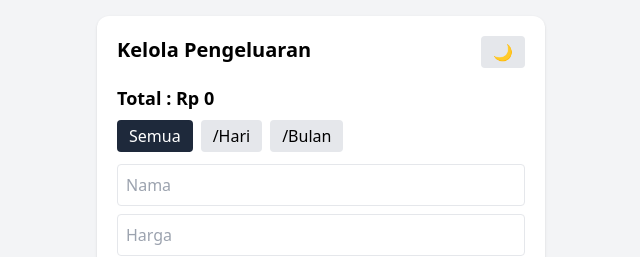
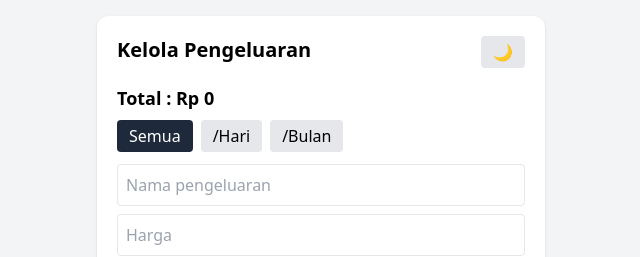
Before and after one commit to ayudhaa/expense-tracker, a React (Vite) app: page / in a window 1280 px wide. Shown: the top 257 px of the page, without its empty margins (319-959 px from the left). Built offline with nearby package versions, Linux system fonts and the light colour scheme; the HTML template or start-up script is replaced by a standard one; what notiflix would draw is missing.

Commit message:
update label input

```diff
--- a/src/components/ExpenseForm.jsx
+++ b/src/components/ExpenseForm.jsx
@@ -42,7 +42,7 @@ return(
 
 <input
 className="border p-2 rounded w-full bg-white dark:bg-gray-700"
-placeholder="Nama"
+placeholder="Nama pengeluaran"
 value={title}
 onChange={(e)=>setTitle(e.target.value)}
 />
```
